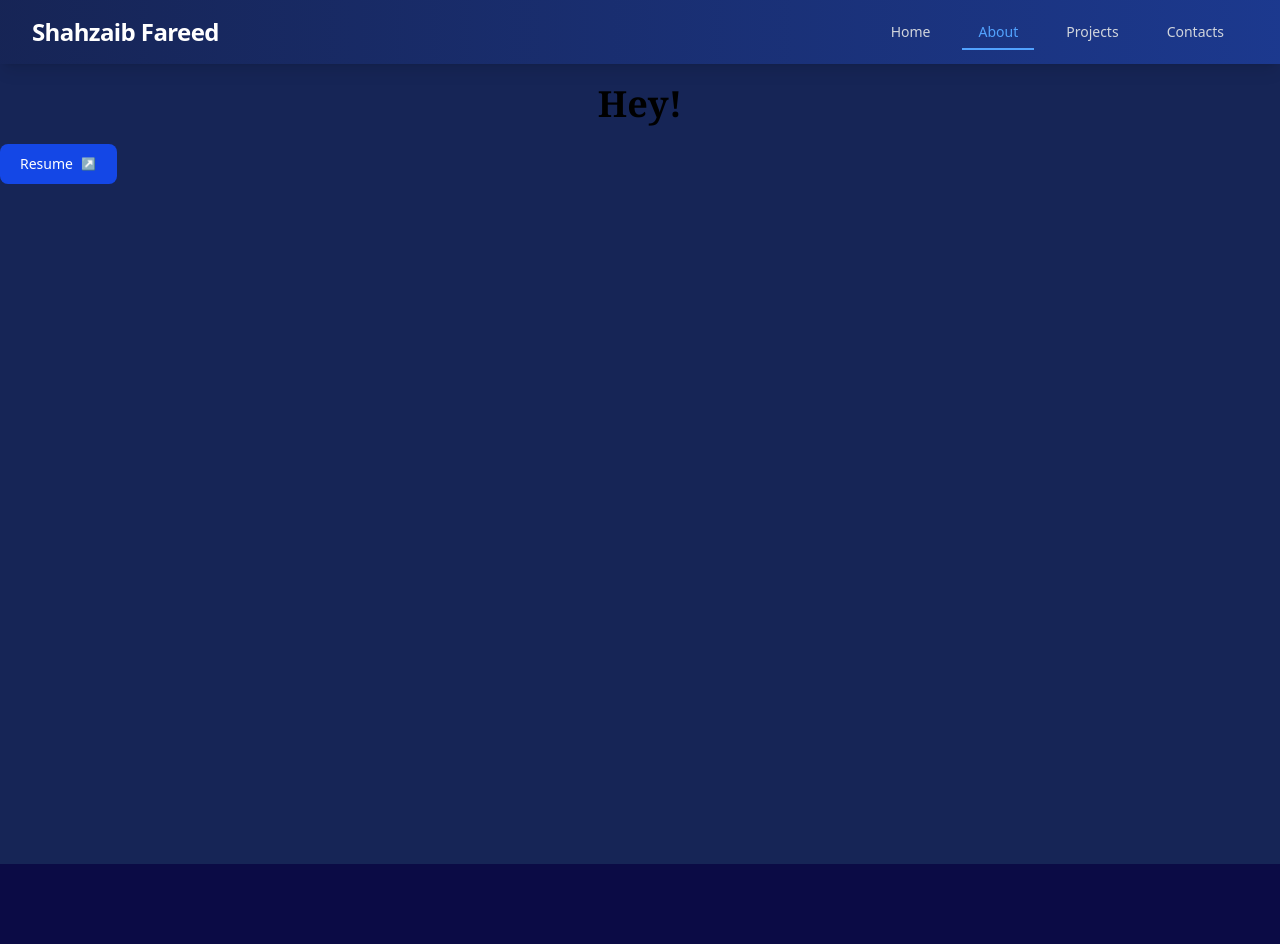
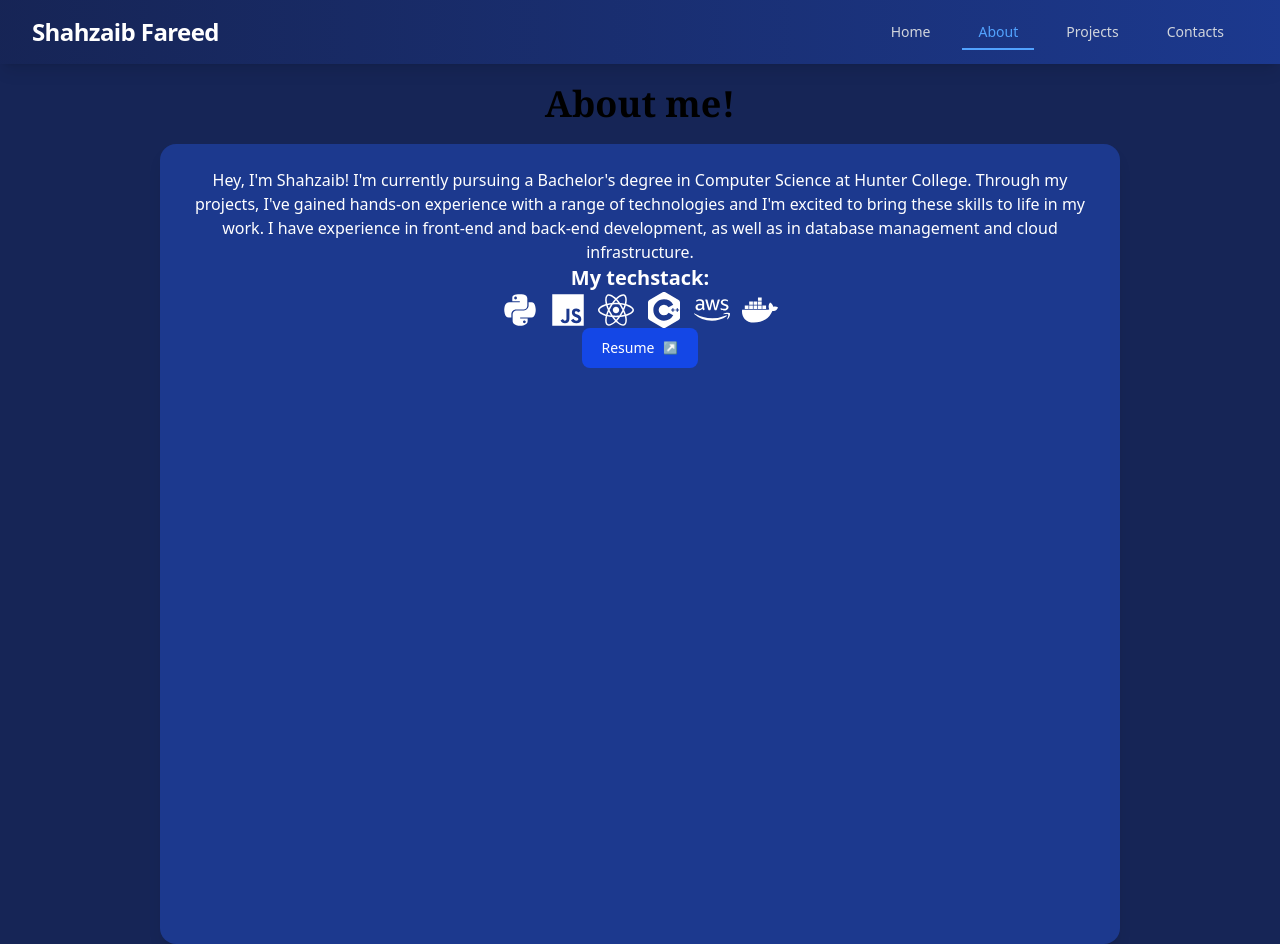
Before and after one commit to Shahzaibf/Portfolio-Website, a React (Vite) app in the folder portfolio/: page /about in a window 1280 px wide. Before the commit the page ends 864 px from the top, so only its background shows below. Built offline with nearby package versions, Linux system fonts and the light colour scheme.

Commit message:
worked on about page/swapy lock button

```diff
--- a/portfolio/index.html
+++ b/portfolio/index.html
@@ -2,7 +2,7 @@
 <html lang="en">
   <head>
     <meta charset="UTF-8" />
-    <link rel="icon" type="image/svg+xml" href="/portfolioicon.svg" />
+    <link rel="icon" type="image/svg+xml" href="/portfolioicon.png" />
     <meta name="viewport" content="width=device-width, initial-scale=1.0" />
     <title>Shahzaib Fareed</title>
   </head>
--- a/portfolio/src/pages/AboutPage.jsx
+++ b/portfolio/src/pages/AboutPage.jsx
@@ -1,16 +1,30 @@
 import React from 'react'
 import { BsArrowUpRight } from "react-icons/bs";
+import { FaReact, FaJs, FaPython, FaAws, FaDocker } from "react-icons/fa"; // <FaReact /> <FaJs /> <FaPython /> <FaAws /> <FaDocker />
+import { SiCplusplus } from "react-icons/si"; // <SiCplusplus />
 
 const AboutPage = () => {
   return (
     <>
-      <div className='bg-blue-950 min-h-screen'>
+      <div className='bg-blue-950 min-h-screen text-center'>
         <div className=''>
           <h1 className='text-center p-5 text-4xl font-bold font-serif '>
-            <span className=' p-3 rounded'>Hey!</span>
+            <span className=' p-3 rounded'>About me!</span>
           </h1>
+          <div className="flex justify-center items-center h-screen ">
+            <div className='flex flex-col w-3/4 justify-start items-center bg-blue-900 rounded-2xl shadow-lg p-6 transition-transform hover:shadow-xl text-white h-full animated-open'>
+              <p>
+                Hey, I'm Shahzaib! I'm currently pursuing a Bachelor's degree in Computer Science at Hunter College. Through my projects, I've gained hands-on experience with a range of technologies and I'm excited to bring these skills to life in my work. I have experience in front-end and back-end development, as well as in database management and cloud infrastructure.
+              </p>
+              <p className='text-xl font-bold'>My techstack:</p>
+              <div className='flex text-4xl space-x-3 '>
+                <FaPython className='hover:text-blue-500 transition-colors duration-300' />
+                <FaJs className='hover:text-blue-500 transition-colors duration-300' />
+                <FaReact className='hover:text-blue-500 transition-colors duration-300' />
+                <SiCplusplus className='hover:text-blue-500 transition-colors duration-300' />
+                <FaAws className='hover:text-blue-500 transition-colors duration-300' />
+                <FaDocker className='hover:text-blue-500 transition-colors duration-300' />
               </div>
-
               <button type="button" class="inline-flex items-center px-5 py-2.5 text-sm font-medium text-center text-white bg-blue-700 rounded-lg hover:bg-blue-800 focus:ring-4 focus:outline-none focus:ring-blue-300 dark:bg-blue-600 dark:hover:bg-blue-700 dark:focus:ring-blue-800 arrow:content-['↗'] arrow:text-white arrow:absolute arrow:top-.5 arrow:right-.5 arrow:text-xs hover:cursor-pointer">
               Resume
                 <span class="inline-flex items-center justify-center w-4 h-4 ms-2 text-xs font-semibold text-white  rounded-full arrow:content">
@@ -18,6 +32,10 @@ const AboutPage = () => {
                 ↗
                 </span>
               </button>
+            </div>
+          </div>
+      </div>
+
     </div>
 
 
--- a/portfolio/src/pages/ProjectsPage.jsx
+++ b/portfolio/src/pages/ProjectsPage.jsx
@@ -1,7 +1,7 @@
 import React from 'react'
 import { useState } from 'react';
 import { IoIosCloseCircle } from "react-icons/io";
-import { FaGithub } from "react-icons/fa"; //<FaGithub />
+import { FaGithub, FaLock, FaLockOpen } from "react-icons/fa"; //<FaGithub />
 import ProjectCard from '../components/ProjectCard'
 import '../styles/border.css'
 import { createSwapy } from 'swapy';
@@ -11,7 +11,8 @@ import { initialProjects } from '../utils/proj';
 
 
 const ProjectsPage = () => {
-  const [projects] = useState(initialProjects)
+  const [isLocked, setIsLocked] = useState(false);
+  const [projects] = useState(initialProjects);
   const [selectedCard, setSelectedCard] = useState(null);
   const [isClosing, setIsClosing] = useState(false);
   const container = useRef(null);
@@ -48,12 +49,31 @@ const ProjectsPage = () => {
     }
   }, []);
 
+  const handleLock = () => {
+    setIsLocked(!isLocked);
+    if (!isLocked) {
+      console.log('locked');
+      swapy.current.enable(false);
+    } else {
+      console.log('unlocked');
+      swapy.current.enable(true);
+    }
+  };
+
   return (
     <>
       <div className={`min-h-screen bg-blue-950 text-white px-6 py-12 ${selectedCard ? 'opacity-50 pointer-events-none' : ''}`}>
-        <h1 className="text-center text-4xl font-bold font-serif mb-10">
+      <div className="relative mb-10 max-w-6xl mx-auto">
+        <h1 className="text-center text-4xl font-bold font-serif">
           <span className="p-3 rounded animated-border">My Projects</span>
         </h1>
+        <button
+          onClick={handleLock}
+          className="absolute top-1/2 right-0 transform -translate-y-1/2 text-xl p-2 bg-blue-700 rounded-full hover:bg-blue-800 hover:cursor-pointer   transition"
+        >
+          {isLocked ? <FaLock /> : <FaLockOpen />}
+        </button>
+      </div>
 
         <div className="grid grid-cols-1 sm:grid-cols-2 lg:grid-cols-3 gap-8 max-w-6xl mx-auto" ref={container}>
           {projects.map((proj, index) => (
@@ -65,6 +85,7 @@ const ProjectsPage = () => {
           ))}
         </div>
       </div>
+
 
       {selectedCard && (
         <div className="fixed inset-0 z-50 flex items-center justify-center text-center" >
```
Also changed, not shown: portfolio/src/assets/portfolioicon.png (renamed from portfolio/public/portfolioicon.png). Lines whose indentation alone changed are shown as unchanged.
